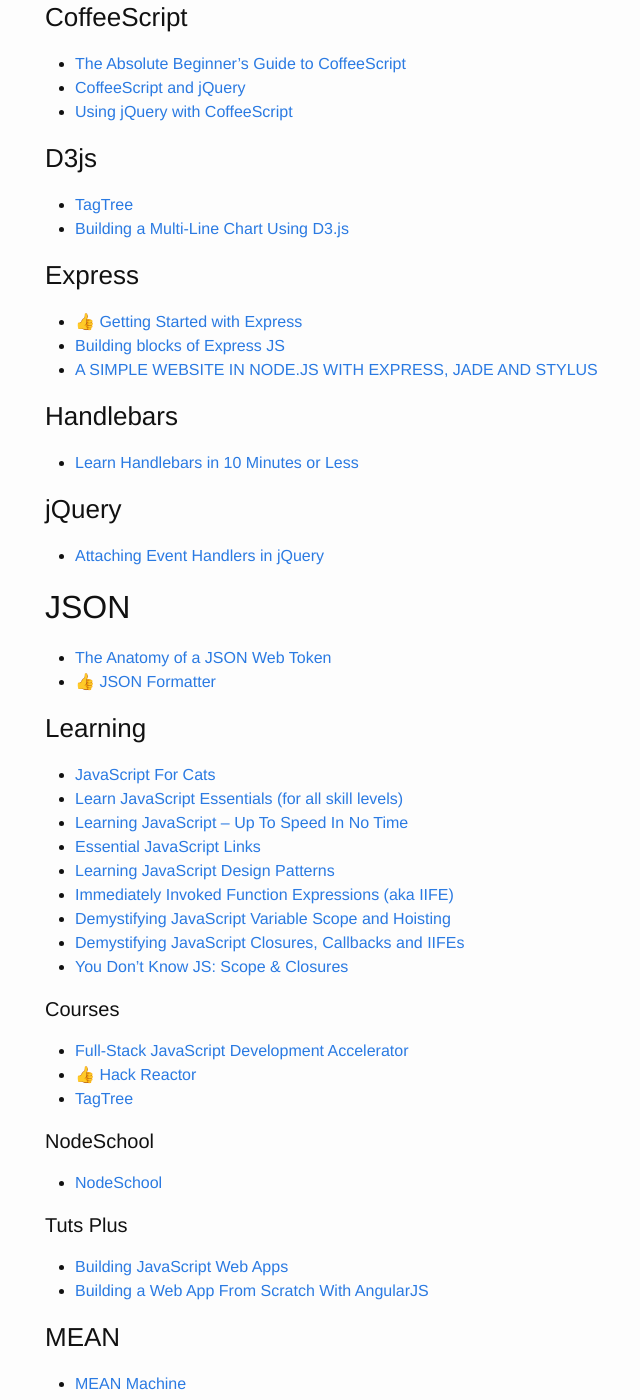
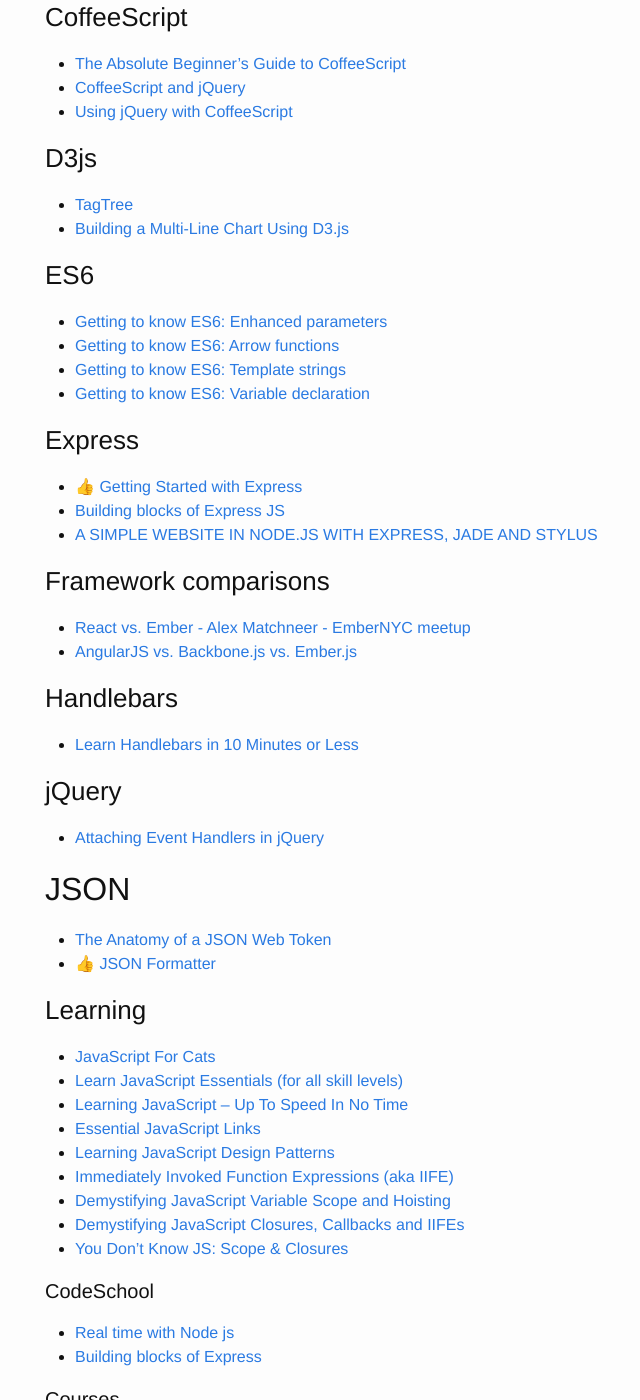
Before and after one commit to brownerd/brownerd.github.io, a Jekyll site: the page built from _posts/2015-01-01-reading-list-2015.md, in a window 1280 px wide and 1400 px high, scrolled down 7738 px. Shown: the whole window, without its empty margins (225-865 px from the left). Built offline with Jekyll 4.4.1, drawn with Linux system fonts in a browser that asks for light colours; emoji names are drawn with the system emoji font.

Commit message:
js stuff

```diff
--- a/_posts/2015-01-01-reading-list-2015.md
+++ b/_posts/2015-01-01-reading-list-2015.md
@@ -441,11 +441,38 @@ Just tyring to get better with handling merge conflicts
 
 
 
+
+
+
+
+
+### ES6
+- [Getting to know ES6: Enhanced parameters](http://codepen.io/bradleyboy/posts/getting-to-know-es6-enhanced-arguments)
+- [Getting to know ES6: Arrow functions](http://codepen.io/bradleyboy/posts/getting-to-know-es6-arrow-functions)
+- [Getting to know ES6: Template strings](http://codepen.io/bradleyboy/posts/getting-to-know-es6-template-strings)
+- [Getting to know ES6: Variable declaration](http://codepen.io/bradleyboy/posts/getting-to-know-es6-variables)
+
+
+
+
+
+
+
+
 ### Express
 - [:+1: Getting Started with Express](https://code.tutsplus.com/courses/getting-started-with-express)
 - [Building blocks of Express JS](https://www.codeschool.com/courses/building-blocks-of-express-js)
 - [
 A SIMPLE WEBSITE IN NODE.JS WITH EXPRESS, JADE AND STYLUS](http://www.clock.co.uk/blog/a-simple-website-in-nodejs-with-express-jade-and-stylus)
+
+
+
+
+
+### Framework comparisons
+- [React vs. Ember - Alex Matchneer - EmberNYC meetup](https://docs.google.com/a/solvm.com/presentation/d/1afMLTCpRxhJpurQ97VBHCZkLbR1TEsRnd3yyxuSQ5YY/edit#slide=id.g380053cce_1796)
+- [AngularJS vs. Backbone.js vs. Ember.js](https://www.airpair.com/js/javascript-framework-comparison)
+
 
 
 
@@ -493,7 +520,9 @@ A SIMPLE WEBSITE IN NODE.JS WITH EXPRESS, JADE AND STYLUS](http://www.clock.co.u
 - [You Don't Know JS: Scope & Closures](https://github.com/getify/You-Dont-Know-JS/blob/master/scope%20&%20closures/README.md)
 
 
-
+#### CodeSchool
+- [Real time with Node js](http://campus.codeschool.com/courses/real-time-web-with-node-js/contents)
+- [Building blocks of Express](http://campus.codeschool.com/courses/building-blocks-of-express-js/contents)
 
 
 #### Courses
```
